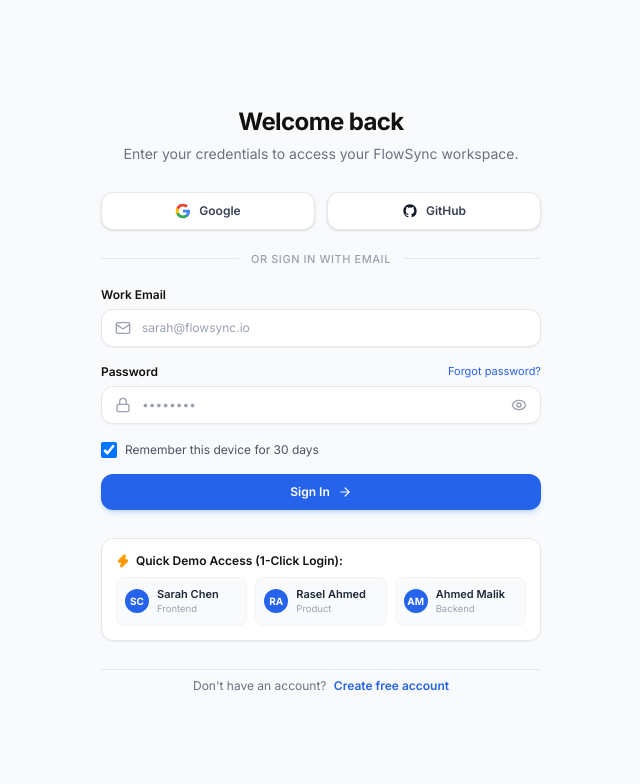
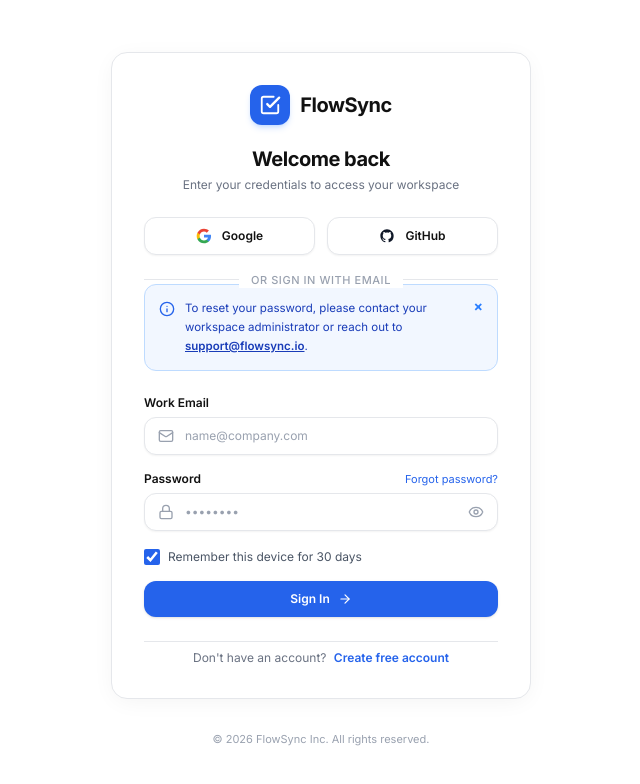
Before and after one commit to rasel1510/TaskFlow, a Next.js app: page /auth/login in a window 1280 px wide. Both pictures are taken after a click on the button "Forgot password?". Shown: the top 784 px of the page, without its empty margins (319-959 px from the left). Built offline with nearby package versions, Linux system fonts and the light colour scheme.

Commit message:
feat(auth): enhance login page with white background and remove demo accounts

```diff
--- a/src/app/auth/login.tsx
+++ b/src/app/auth/login.tsx
@@ -13,17 +13,8 @@ import {
   AlertCircle,
   Loader2,
   CheckCircle2,
-  Zap,
+  Info,
 } from 'lucide-react';
-
-// ---------------------------------------------------------------------------
-// Demo accounts for 1-Click Quick Login
-// ---------------------------------------------------------------------------
-const demoAccounts = [
-  { name: 'Sarah Chen', role: 'Frontend Engineer', email: 'sarah@flowsync.io', avatar: 'SC' },
-  { name: 'Rasel Ahmed', role: 'Product Manager', email: 'rasel@flowsync.io', avatar: 'RA' },
-  { name: 'Ahmed Malik', role: 'Backend Engineer', email: 'ahmed@flowsync.io', avatar: 'AM' },
-];
 
 // ---------------------------------------------------------------------------
 // LoginForm — uses useSearchParams, must be wrapped in <Suspense>
@@ -40,6 +31,7 @@ function LoginForm() {
   const [loading, setLoading] = useState(false);
   const [socialLoading, setSocialLoading] = useState<'google' | 'github' | null>(null);
   const [error, setError] = useState<string | null>(null);
+  const [forgotNotice, setForgotNotice] = useState(false);
   const [success, setSuccess] = useState<string | null>(
     registered ? 'Account created successfully! Please sign in.' : null
   );
@@ -48,6 +40,7 @@ function LoginForm() {
     e.preventDefault();
     setError(null);
     setSuccess(null);
+    setForgotNotice(false);
 
     if (!email.trim()) {
       setError('Please enter your email address');
@@ -68,52 +61,19 @@ function LoginForm() {
       });
 
       if (res?.error) {
-        setError('Invalid email or password. Please try again.');
+        setError('Invalid email or password. Please verify and try again.');
         setLoading(false);
         return;
       }
 
-      setSuccess('Authentication successful! Redirecting...');
-      setTimeout(() => {
-        router.push('/');
-        router.refresh();
-      }, 800);
-    } catch (err: unknown) {
-      console.error('Sign in error:', err);
-      setError('Unable to sign in. Please verify your credentials and try again.');
-      setLoading(false);
-    }
-  };
-
-  const handleDemoLogin = async (demoEmail: string) => {
-    setEmail(demoEmail);
-    setPassword('password123');
-    setError(null);
-    setSuccess(null);
-    setLoading(true);
-
-    try {
-      const res = await signIn('credentials', {
-        email: demoEmail,
-        password: 'password123',
-        redirect: false,
-      });
-
-      if (res?.error) {
-        // Even if credentials check fails on password, demo fallback
-        router.push('/');
-        router.refresh();
-        return;
-      }
-
-      setSuccess(`Signed in as ${demoEmail}! Redirecting...`);
+      setSuccess('Authentication successful! Redirecting to workspace...');
       setTimeout(() => {
         router.push('/');
         router.refresh();
       }, 700);
-    } catch {
-      router.push('/');
-    } finally {
+    } catch (err: unknown) {
+      console.error('Sign in error:', err);
+      setError('Unable to sign in. Please verify your credentials and try again.');
       setLoading(false);
     }
   };
@@ -124,14 +84,39 @@ function LoginForm() {
   };
 
   return (
-    <div className="w-full max-w-[440px] space-y-7">
-      {/* Header */}
-      <div className="text-center">
-        <h2 className="text-2xl font-bold tracking-tight text-[#111111]">
+    <div className="w-full max-w-[420px] bg-white border border-[#E5E7EB] rounded-2xl p-7 sm:p-8 shadow-[0_4px_24px_-4px_rgba(0,0,0,0.06)] space-y-6">
+      {/* Brand Header */}
+      <div className="flex flex-col items-center text-center">
+        <Link href="/" className="inline-flex items-center gap-2.5 mb-5 group">
+          <div className="w-10 h-10 rounded-xl bg-[#2563EB] flex items-center justify-center shadow-md shadow-blue-500/20 group-hover:scale-105 transition-transform duration-200">
+            <svg width="22" height="22" viewBox="0 0 24 24" fill="white">
+              <path
+                d="M9 11l3 3L22 4"
+                stroke="white"
+                strokeWidth="2.5"
+                strokeLinecap="round"
+                strokeLinejoin="round"
+                fill="none"
+              />
+              <path
+                d="M21 12v7a2 2 0 0 1-2 2H5a2 2 0 0 1-2-2V5a2 2 0 0 1 2-2h11"
+                stroke="white"
+                strokeWidth="2"
+                strokeLinecap="round"
+                strokeLinejoin="round"
+                fill="none"
+              />
+            </svg>
+          </div>
+          <span className="text-[20px] font-bold tracking-tight text-[#111111]">
+            FlowSync
+          </span>
+        </Link>
+        <h1 className="text-xl font-bold tracking-tight text-[#111111]">
           Welcome back
-        </h2>
-        <p className="text-sm text-gray-500 mt-1.5">
-          Enter your credentials to access your FlowSync workspace.
+        </h1>
+        <p className="text-xs text-gray-500 mt-1">
+          Enter your credentials to access your workspace
         </p>
       </div>
 
@@ -141,16 +126,28 @@ function LoginForm() {
           type="button"
           onClick={() => handleSocialSignIn('google')}
           disabled={!!socialLoading || loading}
-          className="flex items-center justify-center gap-2 px-4 py-2.5 border border-[#E5E7EB] rounded-xl text-xs font-semibold text-gray-700 bg-white hover:bg-gray-50 hover:border-gray-300 transition-all shadow-sm active:scale-[0.99] disabled:opacity-60 cursor-pointer"
+          className="flex items-center justify-center gap-2.5 px-4 py-2.5 border border-[#E5E7EB] rounded-xl text-xs font-semibold text-[#111111] bg-white hover:bg-gray-50 hover:border-gray-300 transition-all shadow-xs active:scale-[0.99] disabled:opacity-60 cursor-pointer"
         >
           {socialLoading === 'google' ? (
             <Loader2 className="w-4 h-4 animate-spin text-gray-600" />
           ) : (
             <svg className="w-4 h-4" viewBox="0 0 24 24">
-              <path fill="#4285F4" d="M22.56 12.25c0-.78-.07-1.53-.2-2.25H12v4.26h5.92c-.26 1.37-1.04 2.53-2.21 3.31v2.77h3.57c2.08-1.92 3.28-4.74 3.28-8.09z" />
-              <path fill="#34A853" d="M12 23c2.97 0 5.46-.98 7.28-2.66l-3.57-2.77c-.98.66-2.23 1.06-3.71 1.06-2.86 0-5.29-1.93-6.16-4.53H2.18v2.84C3.99 20.53 7.7 23 12 23z" />
-              <path fill="#FBBC05" d="M5.84 14.09c-.22-.66-.35-1.36-.35-2.09s.13-1.43.35-2.09V7.06H2.18C1.43 8.55 1 10.22 1 12s.43 3.45 1.18 4.94l2.85-2.22.81-.63z" />
-              <path fill="#EA4335" d="M12 5.38c1.62 0 3.06.56 4.21 1.64l3.15-3.15C17.45 2.09 14.97 1 12 1 7.7 1 3.99 3.47 2.18 7.06l3.66 2.84c.87-2.6 3.3-4.52 6.16-4.52z" />
+              <path
+                fill="#4285F4"
+                d="M22.56 12.25c0-.78-.07-1.53-.2-2.25H12v4.26h5.92c-.26 1.37-1.04 2.53-2.21 3.31v2.77h3.57c2.08-1.92 3.28-4.74 3.28-8.09z"
+              />
+              <path
+                fill="#34A853"
+                d="M12 23c2.97 0 5.46-.98 7.28-2.66l-3.57-2.77c-.98.66-2.23 1.06-3.71 1.06-2.86 0-5.29-1.93-6.16-4.53H2.18v2.84C3.99 20.53 7.7 23 12 23z"
+              />
+              <path
+                fill="#FBBC05"
+                d="M5.84 14.09c-.22-.66-.35-1.36-.35-2.09s.13-1.43.35-2.09V7.06H2.18C1.43 8.55 1 10.22 1 12s.43 3.45 1.18 4.94l2.85-2.22.81-.63z"
+              />
+              <path
+                fill="#EA4335"
+                d="M12 5.38c1.62 0 3.06.56 4.21 1.64l3.15-3.15C17.45 2.09 14.97 1 12 1 7.7 1 3.99 3.47 2.18 7.06l3.66 2.84c.87-2.6 3.3-4.52 6.16-4.52z"
+              />
             </svg>
           )}
           Google
@@ -160,7 +157,7 @@ function LoginForm() {
           type="button"
           onClick={() => handleSocialSignIn('github')}
           disabled={!!socialLoading || loading}
-          className="flex items-center justify-center gap-2 px-4 py-2.5 border border-[#E5E7EB] rounded-xl text-xs font-semibold text-gray-700 bg-white hover:bg-gray-50 hover:border-gray-300 transition-all shadow-sm active:scale-[0.99] disabled:opacity-60 cursor-pointer"
+          className="flex items-center justify-center gap-2.5 px-4 py-2.5 border border-[#E5E7EB] rounded-xl text-xs font-semibold text-[#111111] bg-white hover:bg-gray-50 hover:border-gray-300 transition-all shadow-xs active:scale-[0.99] disabled:opacity-60 cursor-pointer"
         >
           {socialLoading === 'github' ? (
             <Loader2 className="w-4 h-4 animate-spin text-gray-600" />
@@ -177,9 +174,10 @@ function LoginForm() {
         </button>
       </div>
 
-      <div className="relative flex items-center justify-center">
+      {/* Divider */}
+      <div className="relative flex items-center justify-center my-1">
         <div className="border-t border-[#E5E7EB] w-full" />
-        <span className="bg-[#F9FAFB] px-3 text-[11px] uppercase tracking-wider text-gray-400 font-medium absolute">
+        <span className="bg-white px-3 text-[11px] uppercase tracking-wider text-gray-400 font-medium absolute">
           Or sign in with email
         </span>
       </div>
@@ -188,14 +186,34 @@ function LoginForm() {
       {error && (
         <div className="p-3.5 rounded-xl bg-red-50 border border-red-200 text-red-700 text-xs flex items-start gap-2.5 animate-fadeIn">
           <AlertCircle className="w-4 h-4 shrink-0 mt-0.5 text-red-600" />
-          <span>{error}</span>
+          <span className="leading-relaxed">{error}</span>
         </div>
       )}
 
       {success && (
         <div className="p-3.5 rounded-xl bg-emerald-50 border border-emerald-200 text-emerald-700 text-xs flex items-start gap-2.5 animate-fadeIn">
           <CheckCircle2 className="w-4 h-4 shrink-0 mt-0.5 text-emerald-600" />
-          <span>{success}</span>
+          <span className="leading-relaxed">{success}</span>
+        </div>
+      )}
+
+      {forgotNotice && (
+        <div className="p-3.5 rounded-xl bg-blue-50/80 border border-blue-200 text-blue-800 text-xs flex items-start gap-2.5 animate-fadeIn">
+          <Info className="w-4 h-4 shrink-0 mt-0.5 text-[#2563EB]" />
+          <div className="flex-1 leading-relaxed text-[11.5px]">
+            To reset your password, please contact your workspace administrator or reach out to{' '}
+            <a href="mailto:support@flowsync.io" className="underline font-semibold hover:text-[#1D4ED8]">
+              support@flowsync.io
+            </a>.
+          </div>
+          <button
+            type="button"
+            onClick={() => setForgotNotice(false)}
+            className="text-blue-500 hover:text-blue-800 font-bold text-sm leading-none ml-1 cursor-pointer"
+            aria-label="Dismiss notice"
+          >
+            ×
+          </button>
         </div>
       )}
 
@@ -207,14 +225,14 @@ function LoginForm() {
             Work Email
           </label>
           <div className="relative">
-            <Mail className="w-4 h-4 absolute left-3.5 top-1/2 -translate-y-1/2 text-gray-400" />
+            <Mail className="w-4 h-4 absolute left-3.5 top-1/2 -translate-y-1/2 text-gray-400 pointer-events-none" />
             <input
               type="email"
               required
-              placeholder="sarah@flowsync.io"
+              placeholder="name@company.com"
               value={email}
               onChange={e => setEmail(e.target.value)}
-              className="w-full pl-10 pr-3.5 py-2.5 bg-white border border-[#E5E7EB] rounded-xl text-xs text-[#111111] placeholder:text-gray-400 focus:outline-none focus:border-[#2563EB] focus:ring-2 focus:ring-[#DBEAFE] transition-all shadow-xs"
+              className="w-full pl-10 pr-3.5 py-2.5 bg-white border border-[#E5E7EB] rounded-xl text-xs text-[#111111] placeholder:text-gray-400 focus:outline-none focus:border-[#2563EB] focus:ring-3 focus:ring-[#2563EB]/10 transition-all shadow-xs"
             />
           </div>
         </div>
@@ -227,26 +245,27 @@ function LoginForm() {
             </label>
             <button
               type="button"
-              onClick={() => alert('Demo Mode: You can enter any password or use the 1-Click Quick Demo accounts below.')}
-              className="text-[11px] text-[#2563EB] hover:underline cursor-pointer"
+              onClick={() => setForgotNotice(true)}
+              className="text-[11px] text-[#2563EB] hover:text-[#1D4ED8] hover:underline cursor-pointer"
             >
               Forgot password?
             </button>
           </div>
           <div className="relative">
-            <Lock className="w-4 h-4 absolute left-3.5 top-1/2 -translate-y-1/2 text-gray-400" />
+            <Lock className="w-4 h-4 absolute left-3.5 top-1/2 -translate-y-1/2 text-gray-400 pointer-events-none" />
             <input
               type={showPassword ? 'text' : 'password'}
               required
               placeholder="••••••••"
               value={password}
               onChange={e => setPassword(e.target.value)}
-              className="w-full pl-10 pr-10 py-2.5 bg-white border border-[#E5E7EB] rounded-xl text-xs text-[#111111] placeholder:text-gray-400 focus:outline-none focus:border-[#2563EB] focus:ring-2 focus:ring-[#DBEAFE] transition-all shadow-xs"
+              className="w-full pl-10 pr-10 py-2.5 bg-white border border-[#E5E7EB] rounded-xl text-xs text-[#111111] placeholder:text-gray-400 focus:outline-none focus:border-[#2563EB] focus:ring-3 focus:ring-[#2563EB]/10 transition-all shadow-xs"
             />
             <button
               type="button"
               onClick={() => setShowPassword(!showPassword)}
-              className="absolute right-3.5 top-1/2 -translate-y-1/2 text-gray-400 hover:text-gray-600 transition-colors"
+              aria-label={showPassword ? 'Hide password' : 'Show password'}
+              className="absolute right-3.5 top-1/2 -translate-y-1/2 text-gray-400 hover:text-gray-600 transition-colors cursor-pointer"
             >
               {showPassword ? <EyeOff className="w-4 h-4" /> : <Eye className="w-4 h-4" />}
             </button>
@@ -260,7 +279,7 @@ function LoginForm() {
             type="checkbox"
             checked={rememberMe}
             onChange={e => setRememberMe(e.target.checked)}
-            className="w-4 h-4 text-[#2563EB] border-gray-300 rounded focus:ring-[#2563EB] cursor-pointer"
+            className="w-4 h-4 text-[#2563EB] border-gray-300 rounded focus:ring-[#2563EB] cursor-pointer accent-[#2563EB]"
           />
           <label htmlFor="remember" className="text-xs text-gray-600 cursor-pointer select-none">
             Remember this device for 30 days
@@ -271,7 +290,7 @@ function LoginForm() {
         <button
           type="submit"
           disabled={loading}
-          className="w-full flex items-center justify-center gap-2 py-2.5 px-4 bg-[#2563EB] hover:bg-[#1D4ED8] text-white font-semibold text-xs rounded-xl shadow-md shadow-blue-500/20 active:scale-[0.99] transition-all disabled:opacity-60 cursor-pointer"
+          className="w-full flex items-center justify-center gap-2 py-2.5 px-4 bg-[#2563EB] hover:bg-[#1D4ED8] text-white font-semibold text-xs rounded-xl shadow-sm hover:shadow-md hover:shadow-blue-500/15 active:scale-[0.99] transition-all disabled:opacity-60 cursor-pointer"
         >
           {loading ? (
             <>
@@ -287,44 +306,13 @@ function LoginForm() {
         </button>
       </form>
 
-      {/* 1-Click Quick Demo Login helper */}
-      <div className="p-3.5 bg-white border border-[#E5E7EB] rounded-xl shadow-xs">
-        <div className="flex items-center gap-1.5 text-xs font-semibold text-[#111111] mb-2">
-          <Zap className="w-3.5 h-3.5 text-amber-500 fill-amber-500" />
-          <span>Quick Demo Access (1-Click Login):</span>
-        </div>
-        <div className="grid grid-cols-1 sm:grid-cols-3 gap-2">
-          {demoAccounts.map(demo => (
-            <button
-              key={demo.email}
-              type="button"
-              onClick={() => handleDemoLogin(demo.email)}
-              disabled={loading}
-              className="flex items-center gap-2 p-2 rounded-lg border border-gray-100 bg-[#F9FAFB] hover:bg-blue-50 hover:border-blue-200 transition-all text-left cursor-pointer group"
-            >
-              <div className="w-6 h-6 rounded-full bg-[#2563EB] text-[10px] font-bold text-white flex items-center justify-center shrink-0">
-                {demo.avatar}
-              </div>
-              <div className="min-w-0 flex-1">
-                <p className="text-[11px] font-semibold text-gray-800 truncate group-hover:text-blue-600">
-                  {demo.name}
-                </p>
-                <p className="text-[9.5px] text-gray-400 truncate">
-                  {demo.role.split(' ')[0]}
-                </p>
-              </div>
-            </button>
-          ))}
-        </div>
-      </div>
-
       {/* Switch to Signup */}
       <div className="text-center pt-2 border-t border-[#E5E7EB]">
         <p className="text-xs text-gray-500">
           Don&apos;t have an account?{' '}
           <Link
             href="/auth/signup"
-            className="text-[#2563EB] font-semibold hover:underline ml-1"
+            className="text-[#2563EB] font-semibold hover:text-[#1D4ED8] hover:underline ml-1"
           >
             Create free account
           </Link>
@@ -335,11 +323,11 @@ function LoginForm() {
 }
 
 // ---------------------------------------------------------------------------
-// LoginPage — centered full-screen layout
+// LoginPage — centered full-screen clean white layout
 // ---------------------------------------------------------------------------
 export default function LoginPage() {
   return (
-    <div className="min-h-screen w-full flex items-center justify-center bg-[#F9FAFB] p-6">
+    <div className="min-h-screen w-full flex flex-col items-center justify-center bg-white px-4 py-8 relative selection:bg-blue-50 selection:text-[#2563EB]">
       <Suspense
         fallback={
           <div className="flex items-center justify-center p-12">
@@ -349,6 +337,10 @@ export default function LoginPage() {
       >
         <LoginForm />
       </Suspense>
+
+      <footer className="mt-8 text-center text-[11px] text-gray-400">
+        © {new Date().getFullYear()} FlowSync Inc. All rights reserved.
+      </footer>
     </div>
   );
 }
--- a/src/app/auth/signup.tsx
+++ b/src/app/auth/signup.tsx
@@ -155,15 +155,40 @@ export default function SignupPage() {
   };
 
   return (
-    <div className="min-h-screen w-full flex items-center justify-center bg-[#F9FAFB] p-6">
-      <div className="w-full max-w-[460px] space-y-7">
-        {/* Header */}
-        <div className="text-center">
-          <h2 className="text-2xl font-bold tracking-tight text-[#111111]">
+    <div className="min-h-screen w-full flex flex-col items-center justify-center bg-white px-4 py-8 relative selection:bg-blue-50 selection:text-[#2563EB]">
+      <div className="w-full max-w-[440px] bg-white border border-[#E5E7EB] rounded-2xl p-7 sm:p-8 shadow-[0_4px_24px_-4px_rgba(0,0,0,0.06)] space-y-6">
+        {/* Brand Header */}
+        <div className="flex flex-col items-center text-center">
+          <Link href="/" className="inline-flex items-center gap-2.5 mb-5 group">
+            <div className="w-10 h-10 rounded-xl bg-[#2563EB] flex items-center justify-center shadow-md shadow-blue-500/20 group-hover:scale-105 transition-transform duration-200">
+              <svg width="22" height="22" viewBox="0 0 24 24" fill="white">
+                <path
+                  d="M9 11l3 3L22 4"
+                  stroke="white"
+                  strokeWidth="2.5"
+                  strokeLinecap="round"
+                  strokeLinejoin="round"
+                  fill="none"
+                />
+                <path
+                  d="M21 12v7a2 2 0 0 1-2 2H5a2 2 0 0 1-2-2V5a2 2 0 0 1 2-2h11"
+                  stroke="white"
+                  strokeWidth="2"
+                  strokeLinecap="round"
+                  strokeLinejoin="round"
+                  fill="none"
+                />
+              </svg>
+            </div>
+            <span className="text-[20px] font-bold tracking-tight text-[#111111]">
+              FlowSync
+            </span>
+          </Link>
+          <h1 className="text-xl font-bold tracking-tight text-[#111111]">
             Create your account
-          </h2>
-          <p className="text-sm text-gray-500 mt-1.5">
-            Start collaborating with high-velocity engineering teams.
+          </h1>
+          <p className="text-xs text-gray-500 mt-1">
+            Start collaborating with high-velocity engineering teams
           </p>
         </div>
 
@@ -209,9 +234,9 @@ export default function SignupPage() {
           </button>
         </div>
 
-        <div className="relative flex items-center justify-center">
+        <div className="relative flex items-center justify-center my-1">
           <div className="border-t border-[#E5E7EB] w-full" />
-          <span className="bg-[#F9FAFB] px-3 text-[11px] uppercase tracking-wider text-gray-400 font-medium absolute">
+          <span className="bg-white px-3 text-[11px] uppercase tracking-wider text-gray-400 font-medium absolute">
             Or register with email
           </span>
         </div>
@@ -391,6 +416,10 @@ export default function SignupPage() {
           </p>
         </div>
       </div>
+
+      <footer className="mt-8 text-center text-[11px] text-gray-400">
+        © {new Date().getFullYear()} FlowSync Inc. All rights reserved.
+      </footer>
     </div>
   );
 }
```
